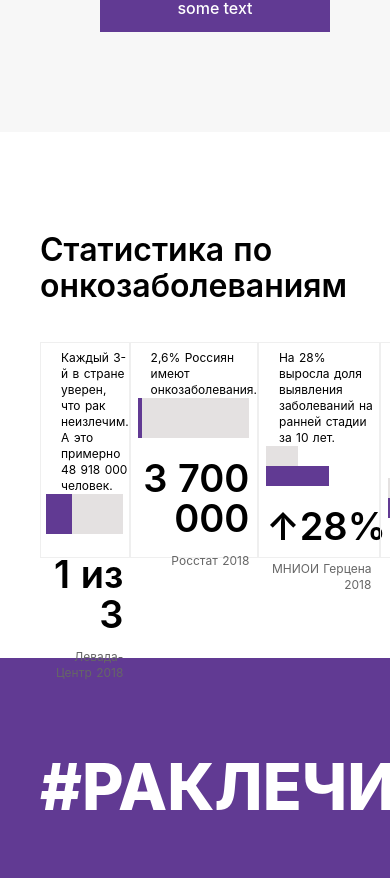
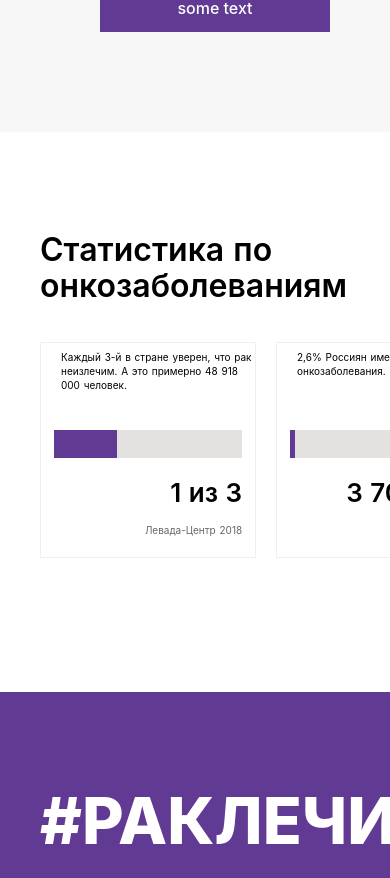
Before and after one commit to Raklechitca-Team/raklechitca, a Nuxt app: page / in a window 390 px wide. Shown: the part 7240-8118 px from the top of the page. Built offline with nearby package versions, Linux system fonts and the light colour scheme; a web font is replaced by a local one.

Commit message:
Сделала адаптив

```diff
--- a/components/Statistics/CardStatistics.vue
+++ b/components/Statistics/CardStatistics.vue
@@ -115,11 +115,24 @@ export default {
     width: 208px;
     height: 208px;
   }
+  .statistics__quote {
+    font-size: 10px;
+    line-height: 14px;
+  }
+  .statistics__total {
+    font-size: 26px;
+    line-height: 30px;
+  }
+  .statistics__who {
+    font-size: 10px;
+    line-height: 14px;
+  }
 }
 @media screen and (max-width: 930px) {
   .statistics__block {
     width: 216px;
     height: 216px;
+    margin-right: 20px;
   }
 }
 </style>
--- a/components/Statistics/Statistics.vue
+++ b/components/Statistics/Statistics.vue
@@ -4,6 +4,7 @@
       <app-section-title class="statistics__title"
         >Статистика по онкозаболеваниям</app-section-title
       >
+      <div class="statistics__adapt">
         <div class="statistics__blocks">
           <app-CardStatistics
             :quoteTitle="
@@ -52,6 +53,7 @@
             :colorTwo="'#613a93'"
           />
         </div>
+      </div>
     </app-container>
   </div>
 </template>
@@ -71,6 +73,9 @@ export default {
     'app-section-title': SectionTitle,
     'app-CardStatistics': CardStatistics,
   },
+  props: {
+    statisticsData: Object,
+  },
 };
 </script>
 
@@ -80,6 +85,7 @@ export default {
   padding: 100px 0;
   display: flex;
   flex-direction: column;
+  overflow: hidden;
 }
 .statistics__title {
   text-align: left;
@@ -93,9 +99,25 @@ export default {
 }
 .statistics__blocks {
   margin: 0 auto;
-  width: 100%;
   display: flex;
   flex-direction: row;
   justify-content: space-between;
+  overflow: hidden;
+  overflow-x: scroll;
+  flex-wrap: nowrap;
+}
+@media screen and (max-width: 900px) {
+  .container /deep/ {
+    padding-right: 0;
+    margin-right: 0;
+  }
+  .statistics__adapt {
+    height: 250px;
+    position: relative;
+    overflow-x: scroll;
+  }
+  .statistics__blocks {
+    position: absolute;
+  }
 }
 </style>
--- a/components/ui/miniBar.vue
+++ b/components/ui/miniBar.vue
@@ -29,4 +29,16 @@ export default {
 .half-staus-bar {
   height: 20px;
 }
+
+@media screen and (max-width: 1300px) {
+  .half-staus-bar {
+    height: 18px;
+  }
+}
+
+@media screen and (max-width: 1050px) {
+  .half-staus-bar {
+    height: 14px;
+  }
+}
 </style>
--- a/components/ui/statusBar.vue
+++ b/components/ui/statusBar.vue
@@ -22,7 +22,7 @@ export default {
 <style scoped>
 .statistics__bar {
   background-color: #e4e1e1;
-  max-width: 100%;
+  width: 100%;
 }
 .statistics__bar-value {
   background: #613a93;
@@ -30,4 +30,15 @@ export default {
 .full-staus-bar {
   height: 40px;
 }
+
+@media screen and (max-width: 1290px) {
+  .full-staus-bar {
+    height: 35px;
+  }
+}
+@media screen and (max-width: 1030px) {
+  .full-staus-bar {
+    height: 28px;
+  }
+}
 </style>
--- a/pages/index.vue
+++ b/pages/index.vue
@@ -7,7 +7,7 @@
     <app-cover-in-site :text="`РАССКАЗЫВАЙТЕ ВАШИ ИСТОРИИ В ИНСТАГРАМ`" />
     <app-insta :images="instagram" />
     <app-tell-story />
-    <app-statistics />
+    <app-statistics :statisticsData="statistics" />
     <app-cover />
   </div>
 </template>
@@ -43,6 +43,9 @@ export default {
     instagram() {
       return this.$store.getters['instagram/instagram'];
     },
+    statistics() {
+      return this.$store.getters['statistics/statisctics'];
+    },
   },
 };
 </script>
--- /dev/null
+++ b/store/statistics.js
@@ -0,0 +1,75 @@
+const state = () => ({
+  statistics: [
+    {
+      title: '1 из 3',
+      source: 'Левада-Центр 2018',
+      description:
+        'Каждый 3-й в стране уверен, что рак неизлечим. А это примерно 48 918 000 человек.',
+      value: 1,
+      maxValue: 3,
+    },
+    {
+      title: '3 700 000',
+      source: '2,6% Россиян имеют онкозаболевания.',
+      description: '2,6% Россиян имеют онкозаболевания.',
+      value: 3,
+      maxValue: 100,
+    },
+    {
+      title: '↑28%',
+      source: 'МНИОИ Герцена 2018',
+      description:
+        'На 28% выросла доля выявления заболеваний на ранней стадии за 10 лет.',
+      oldValue: 40,
+      maxValue: 100,
+      newValue: 28,
+    },
+    {
+      title: '↓25%',
+      source: 'МНИОИ Герцена 2018',
+      description:
+        'На 25% снизилась смертность в течение первого года после постановки диагноза.',
+      oldValue: 40,
+      maxValue: 100,
+      newValue: 28,
+    },
+  ],
+});
+
+const getters = {
+  statistics: s => s.statistics,
+};
+
+/* Адапитровать под формирования запроса для статитики*/
+// const mutations = {
+//     setState(state, { name, value }) {
+//       return (state[name] = value);
+//     },
+//   };
+
+//   const actions = {
+//     примеры запросов
+//     fetchLessons(state) {
+//       return axios.get('https://api-test.pa7lux.ru/streams').then(response => {
+//         return state.commit('setState', {
+//           name: 'stories',
+//           value: response.data,
+//         });
+//       });
+//     },
+//     fetchLessonWithId(state, payload) {
+//       return axios
+//         .get(`https://api-test.pa7lux.ru/streams/${payload.id}`)
+//         .then(response => {
+//           return state.commit('setState', {
+//             name: 'currentStory',
+//             value: response.data,
+//           });
+//         });
+//     },
+//   };
+
+export default {
+  state,
+  getters,
+};
```
Lines whose indentation alone changed are shown as unchanged.
